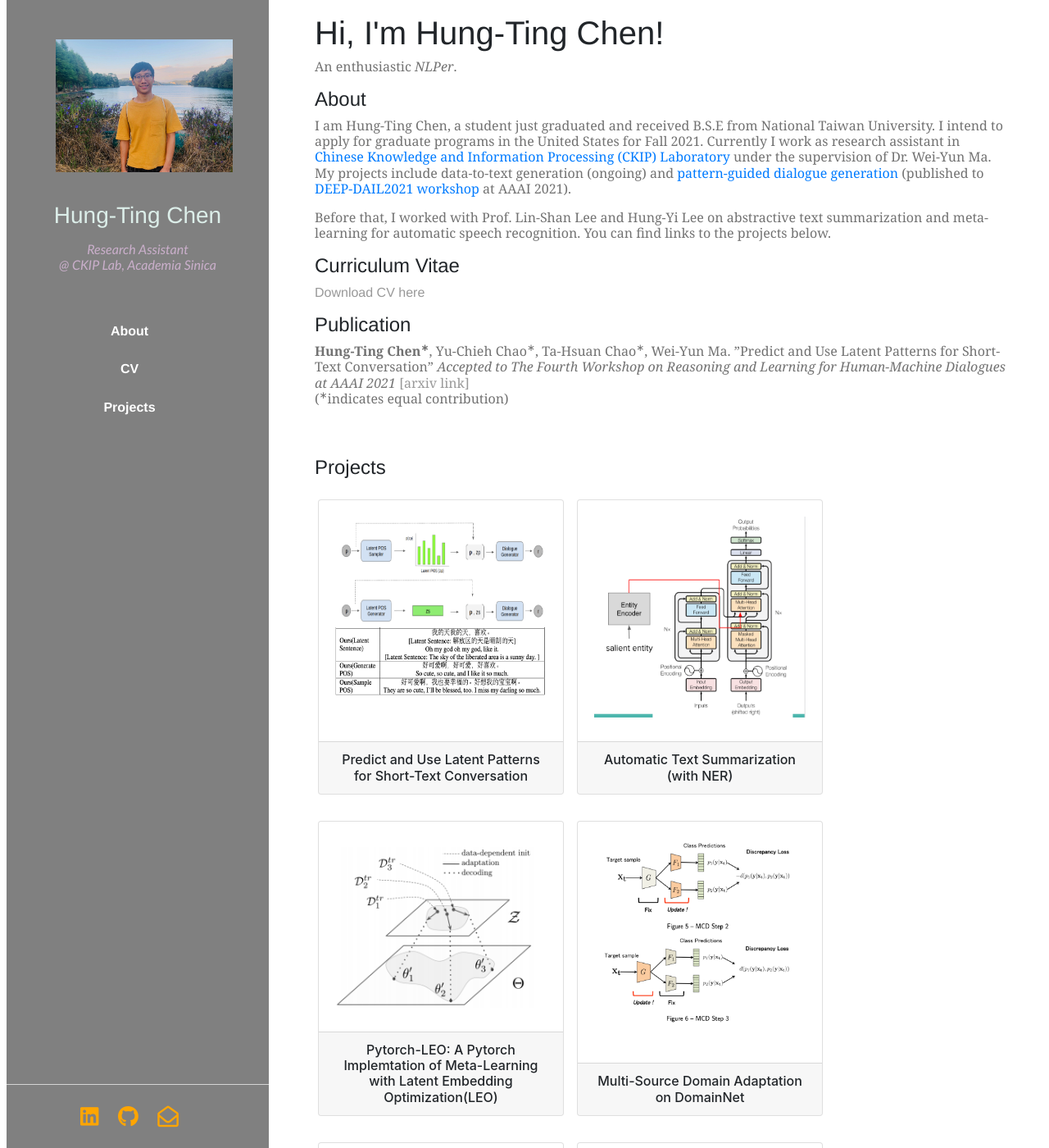
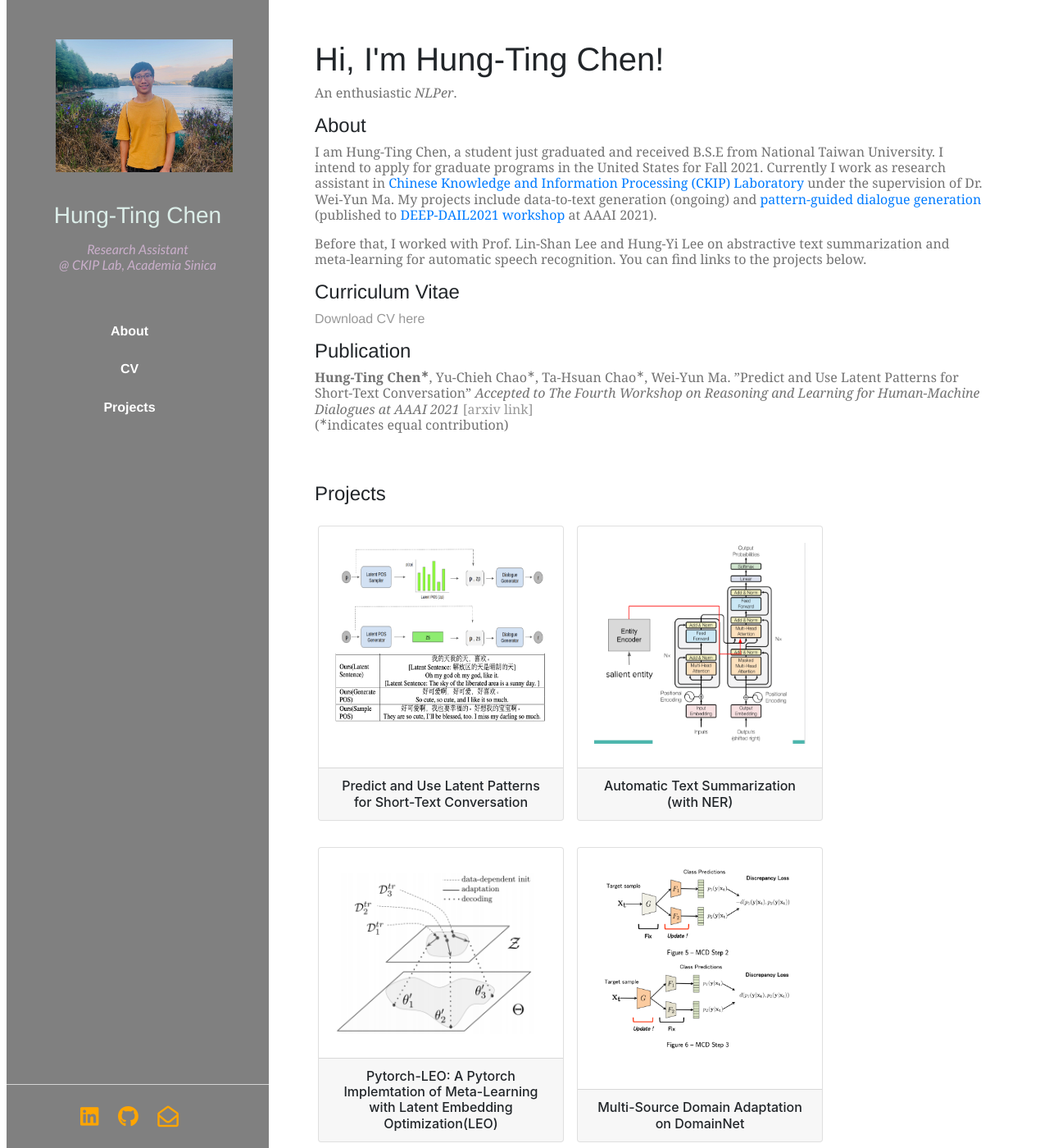
Before and after one commit to timchen0618/timchen0618.github.io, a Jekyll site: the page index.html, which Jekyll copies as it is, in a window 1280 px wide and 1400 px high. Shown: the whole window at 82% size. Built offline with Jekyll 4.4.1, drawn with Linux system fonts in a browser that asks for light colours; nearby versions of some CDN libraries.

Commit message:
modify layout

```diff
--- a/css/main.css
+++ b/css/main.css
@@ -66,7 +66,7 @@
 .projects address, .projects p { font-size: 1.2em; }
 .projects .download { float: right; font-size: .8em; text-transform: uppercase; }*/
 
-.main{margin: 0em 0em 0em 21em}
+.main{margin: 2em 2em 0em 21em}
 .sidebar {
     background-color: white;
     margin: 130px auto;
```
